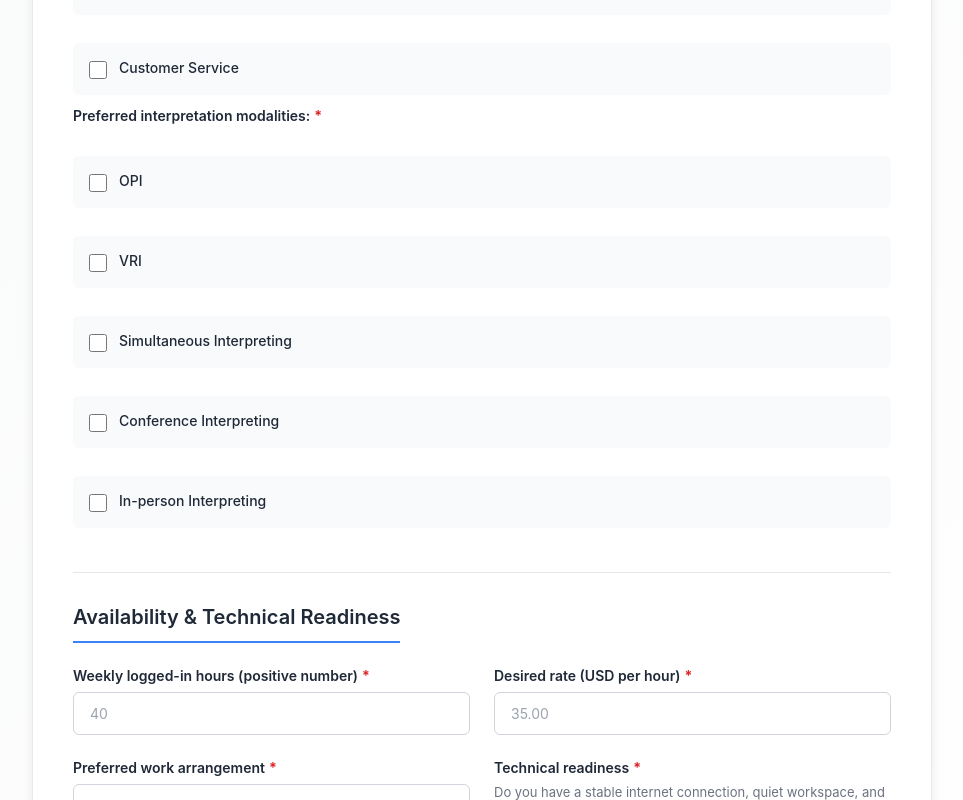
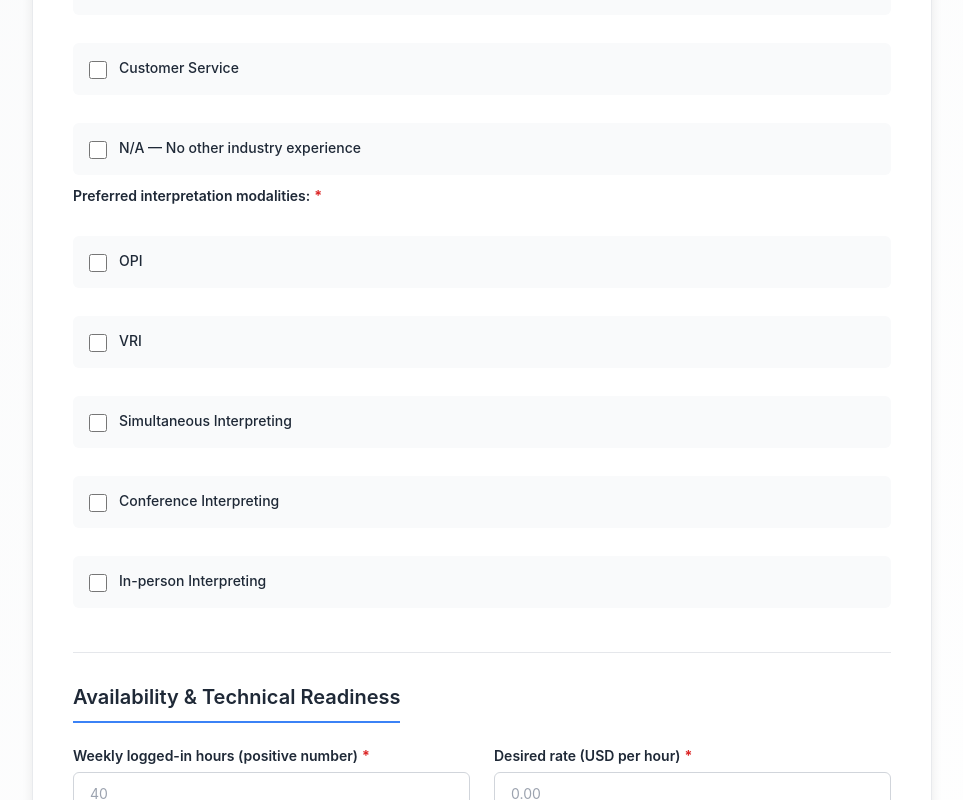
Before and after one commit to cephleau/catena-mvp, a Next.js app: page /interpreters/apply in a window 1280 px wide. Shown: the part 1960-2760 px from the top of the page, without its empty margins (158-1121 px from the left). Built offline with nearby package versions, Linux system fonts and the light colour scheme.

Commit message:
feat: add N/A option to Other Relevant Fields with mutual exclusion; remove default desired rate (35.00)

```diff
--- a/app/interpreters/apply/page.tsx
+++ b/app/interpreters/apply/page.tsx
@@ -29,7 +29,7 @@ interface ApplicationForm {
 
   // Availability & Technical
   weeklyLoggedInHours: number;
-  desiredRateUsd: number;
+  desiredRateUsd: string | number; // Allow string for empty state
   preferredSchedule: 'Full time' | 'Part time' | 'Freelance / Per minute';
   technicalReadiness: 'Yes' | 'No';
 
@@ -51,6 +51,8 @@ const EXPERIENCE_OPTIONS = [
 const OTHER_FIELDS_OPTIONS = [
   'Legal', 'Insurance', 'Financial', 'Education', 'Government', 'Customer Service'
 ];
+
+const NA_OPTION = 'N/A — No other industry experience';
 
 const MODALITIES_OPTIONS = [
   'OPI', 'VRI', 'Simultaneous Interpreting', 'Conference Interpreting', 'In-person Interpreting'
@@ -78,7 +80,7 @@ export default function InterpreterApplyPage() {
     otherRelevantFields: [],
     preferredModalities: [],
     weeklyLoggedInHours: undefined,
-    desiredRateUsd: undefined,
+    desiredRateUsd: '' as any,
     preferredSchedule: 'Full time',
     technicalReadiness: 'No',
     applicantAttestation: false,
@@ -112,9 +114,10 @@ export default function InterpreterApplyPage() {
     if (formData.weeklyLoggedInHours && formData.weeklyLoggedInHours > 168)
       newErrors.weeklyLoggedInHours = 'Max 168 hours per week';
 
-    if (formData.desiredRateUsd === undefined || formData.desiredRateUsd <= 0)
+    const desiredRateValue = formData.desiredRateUsd ? parseFloat(String(formData.desiredRateUsd)) : NaN;
+    if (!formData.desiredRateUsd || isNaN(desiredRateValue) || desiredRateValue <= 0)
       newErrors.desiredRateUsd = 'Positive rate required';
-    if (formData.desiredRateUsd && formData.desiredRateUsd > 999.99)
+    if (desiredRateValue > 999.99)
       newErrors.desiredRateUsd = 'Max $999.99 per hour';
 
     if (!formData.preferredSchedule) newErrors.preferredSchedule = 'Schedule is required';
@@ -136,10 +139,31 @@ export default function InterpreterApplyPage() {
     return Object.keys(newErrors).length === 0;
   };
 
-  // Toggle multi-select
+  // Toggle multi-select with mutual exclusion for N/A
   const toggleOption = (field: 'otherRelevantFields' | 'preferredModalities', value: string) => {
     setFormData(prev => {
       const current = prev[field] || [];
+
+      // Handle N/A mutual exclusion in otherRelevantFields
+      if (field === 'otherRelevantFields') {
+        if (value === NA_OPTION) {
+          // Selecting N/A clears all other fields
+          return {
+            ...prev,
+            [field]: current.includes(value) ? [] : [NA_OPTION]
+          };
+        } else {
+          // Selecting an industry field clears N/A
+          const withoutNA = current.filter(v => v !== NA_OPTION);
+          const newList = withoutNA.includes(value) ? withoutNA.filter(v => v !== value) : [...withoutNA, value];
+          return {
+            ...prev,
+            [field]: newList
+          };
+        }
+      }
+
+      // No mutual exclusion for modalities
       return {
         ...prev,
         [field]: current.includes(value) ? current.filter(v => v !== value) : [...current, value]
@@ -214,7 +238,7 @@ export default function InterpreterApplyPage() {
           otherRelevantFields: [],
           preferredModalities: [],
           weeklyLoggedInHours: undefined,
-          desiredRateUsd: undefined,
+          desiredRateUsd: '' as any,
           preferredSchedule: 'Full time',
           technicalReadiness: 'No',
           applicantAttestation: false,
@@ -517,6 +541,14 @@ export default function InterpreterApplyPage() {
                       {option}
                     </label>
                   ))}
+                  <label key={NA_OPTION} className={applyStyles.checkboxLabel}>
+                    <input
+                      type="checkbox"
+                      checked={(formData.otherRelevantFields || []).includes(NA_OPTION)}
+                      onChange={() => toggleOption('otherRelevantFields', NA_OPTION)}
+                    />
+                    {NA_OPTION}
+                  </label>
                 </div>
                 {errors.otherRelevantFields && <span className={applyStyles.error}>{errors.otherRelevantFields}</span>}
               </div>
@@ -564,12 +596,12 @@ export default function InterpreterApplyPage() {
                   <label className={applyStyles.formLabel}>Desired rate (USD per hour) <span className={applyStyles.required}>*</span></label>
                   <input
                     type="number"
-                    placeholder="35.00"
-                    min="0.01"
-                    max="999.99"
+                    name="desiredRate"
+                    placeholder="0.00"
+                    min="0"
                     step="0.01"
-                    value={formData.desiredRateUsd || ''}
-                    onChange={(e) => setFormData({ ...formData, desiredRateUsd: e.target.value ? parseFloat(e.target.value) : undefined })}
+                    value={formData.desiredRateUsd}
+                    onChange={(e) => setFormData({ ...formData, desiredRateUsd: e.target.value })}
                     className={applyStyles.formInput}
                   />
                   {errors.desiredRateUsd && <span className={applyStyles.error}>{errors.desiredRateUsd}</span>}
```
